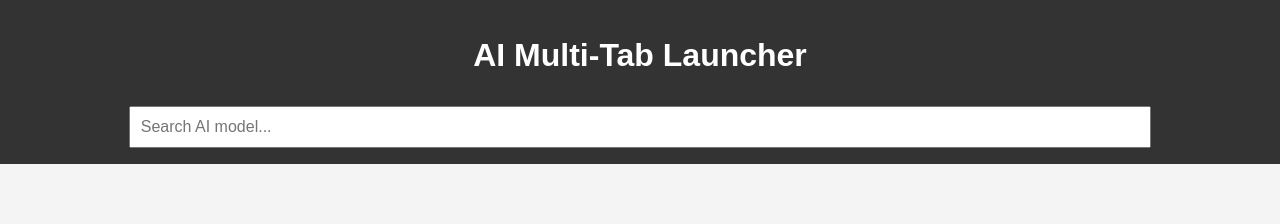
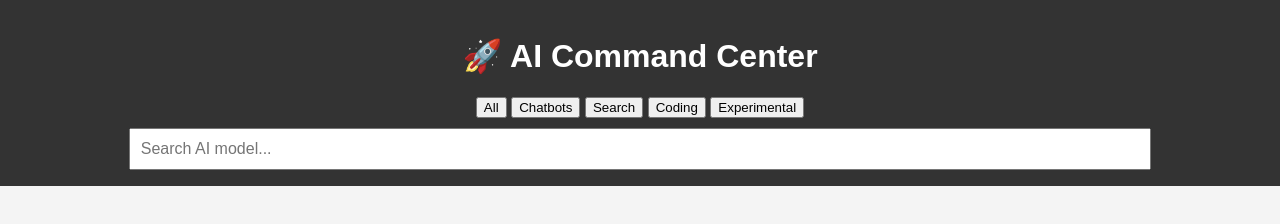
Before and after one commit to Martinezworldwide/MultiAiBrowser, a plain HTML site: page index.html in a window 1280 px wide. Drawn offline with Linux system fonts and the light colour scheme.

Commit message:
Update index.html

```diff
--- a/index.html
+++ b/index.html
@@ -3,18 +3,26 @@
 <head>
   <meta charset="UTF-8">
   <meta name="viewport" content="width=device-width, initial-scale=1">
-  <title>AI Tab Launcher</title>
+  <title>AI Command Center</title>
+  <link href="https://fonts.googleapis.com/css2?family=Orbitron:wght@400;700&display=swap" rel="stylesheet">
   <link rel="stylesheet" href="style.css">
 </head>
 <body>
 
 <header>
-  <h1>AI Multi-Tab Launcher</h1>
+  <h1>🚀 AI Command Center</h1>
+  <nav>
+    <button class="filter-btn" data-sector="all">All</button>
+    <button class="filter-btn" data-sector="chatbot">Chatbots</button>
+    <button class="filter-btn" data-sector="search">Search</button>
+    <button class="filter-btn" data-sector="coding">Coding</button>
+    <button class="filter-btn" data-sector="experimental">Experimental</button>
+  </nav>
   <input type="text" id="searchInput" placeholder="Search AI model...">
 </header>
 
 <div class="grid" id="aiGrid">
-  <!-- Buttons will be created here -->
+  <!-- AI Buttons will appear here -->
 </div>
 
 <script src="script.js"></script>
```
